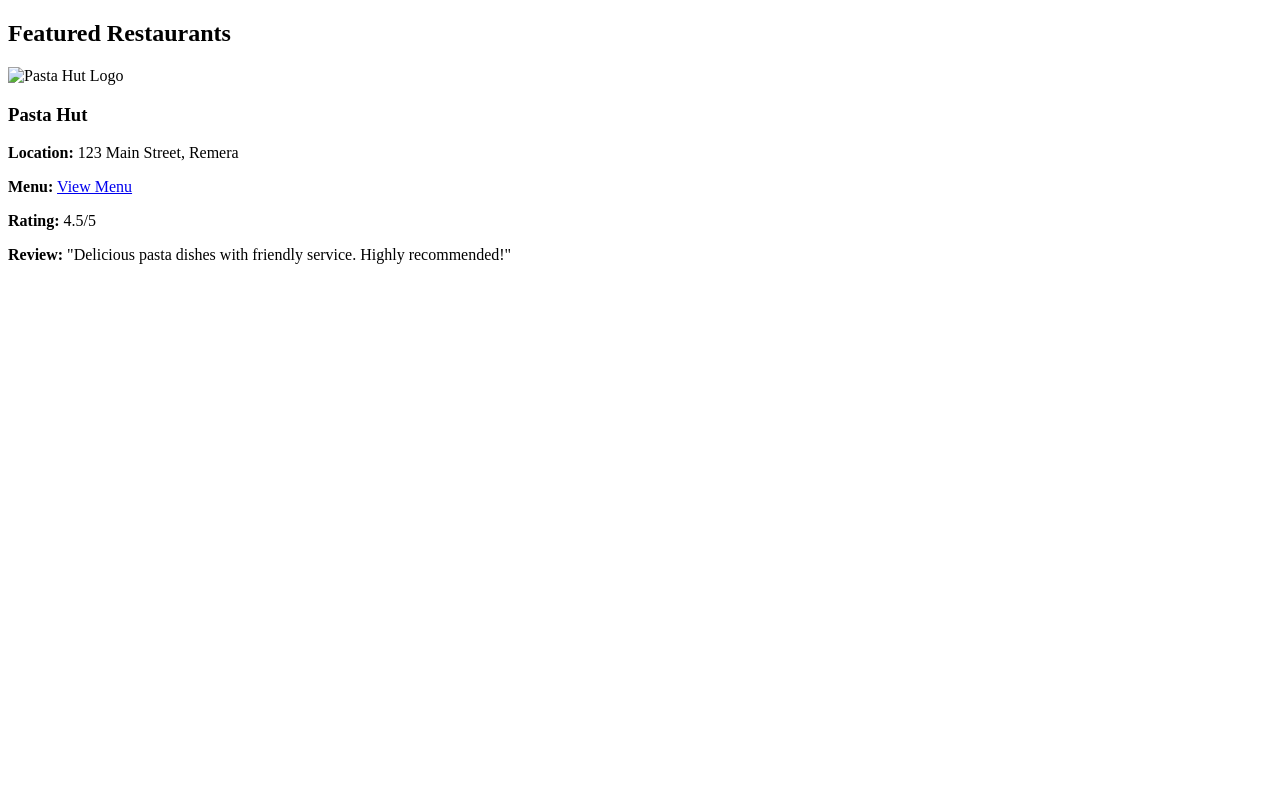
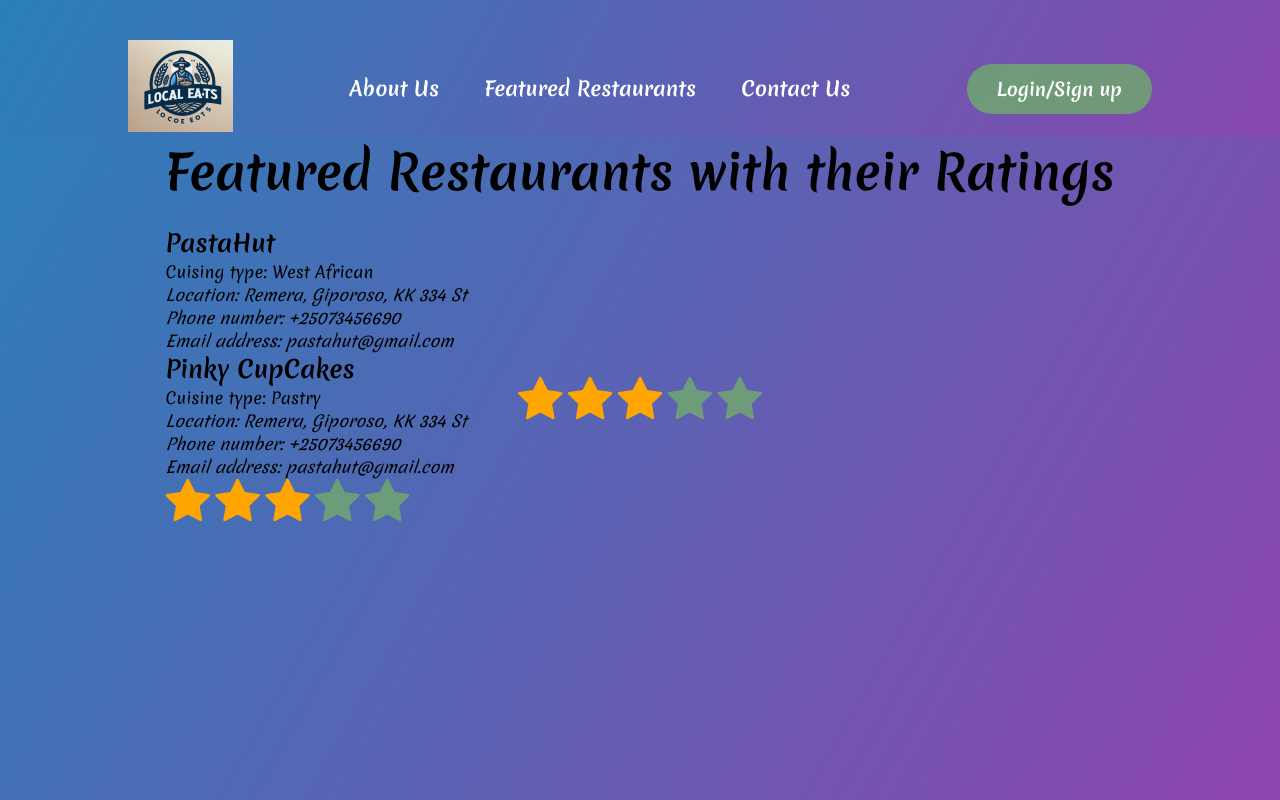
Before and after one commit to Mugara374/Eats-Website-Prototype, a website: page restaurants.html in a window 1280 px wide. Drawn offline with Linux system fonts and the light colour scheme.

Commit message:
updated code

```diff
--- a/restaurants.html
+++ b/restaurants.html
@@ -1,24 +1,70 @@
 <!DOCTYPE html>
 <html lang="en">
 <head>
-    <meta charset="UTF-8">
-    <meta name="viewport" content="width=device-width, initial-scale=1.0">
-    <title>Document</title>
+  <meta charset="UTF-8">
+  <meta name="viewport" content="width=device-width, initial-scale=1.0">
+  <link rel="stylesheet" href="styles.css">
+  <link rel="preconnect" href="https://fonts.googleapis.com">
+<link rel="preconnect" href="https://fonts.gstatic.com" crossorigin>
+<link href="https://fonts.googleapis.com/css2?family=Merienda:wght@300..900&display=swap" rel="stylesheet">
+<link rel="stylesheet" href="https://cdnjs.cloudflare.com/ajax/libs/font-awesome/4.7.0/css/font-awesome.min.css">
+  <title>Featured Restaurants</title>
 </head>
-<body>
-    <section id="restaurants" class="restaurants">
-    <h2>Featured Restaurants</h2>
-    <div class="restaurant">
-        <img id="images" src="./assets/images/pasta.jpg" alt="Pasta Hut Logo">
-        <div class=" details">
-          <h3>Pasta Hut</h3>
-          <p><strong>Location:</strong> 123 Main Street, Remera</p>
-          <p><strong>Menu:</strong> <a href="pasta_hut_menu.pdf" target="_blank">View Menu</a></p>
-          <p><strong>Rating:</strong> 4.5/5</p>
-          <p><strong>Review:</strong> "Delicious pasta dishes with friendly service. Highly recommended!"</p>
+<body class="resto">
+   <div class="top-resto">
+                <nav>
+                    <div class="logo">
+                        <img src="./assets/images/logo.png" alt="logo">
+                    </div>
+                    <ul>
+                        <li><a href="./about.html">About Us</a></li>
+                        <li><a href="./restaurants.html">Featured Restaurants</a></li>
+                        <li><a href="contact.html">Contact Us</a></li>
+                    </ul>
+                    <button type="button"><a href="login.html">Login/Sign up</a></button>
+                </nav>
+            </div>
         </div>
-      </div>
-   </section>
-  <!-- Restaurant profiles, menus, and customer reviews go here -->
+        <section class="restaurants">
+          <div>
+            <h1>Featured Restaurants with their Ratings</h1>
+            <div class="restaurant-1">
+              <h2>PastaHut</h2>
+              <p>
+                Cuising type: West African
+                <address>
+                  Location: Remera, Giporoso, KK 334 St <br>
+                  Phone number: +25073456690 <br>
+                  Email address: pastahut@gmail.com <br>
+                </address>
+                <div class="resto-container">
+                  <span class="fa fa-star fa-3x checked"></span>
+                  <span class="fa fa-star fa-3x checked"></span>
+                  <span class="fa fa-star fa-3x checked"></span>
+                  <span class="fa fa-star fa-3x"></span>
+                  <span class="fa fa-star fa-3x"></span>
+              </div>
+              </p>
+            </div>
+            <div class="restaurant-2">
+              <h2>Pinky CupCakes</h2>
+              <p>
+                Cuisine type: Pastry
+                <address>
+                  Location: Remera, Giporoso, KK 334 St <br>
+                  Phone number: +25073456690 <br>
+                  Email address: pastahut@gmail.com
+                </address>
+                <div class="resto-container-1">
+                  <span class="fa fa-star fa-3x checked-1"></span>
+                  <span class="fa fa-star fa-3x checked-1"></span>
+                  <span class="fa fa-star fa-3x checked-1"></span>
+                  <span class="fa fa-star fa-3x"></span>
+                  <span class="fa fa-star fa-3x"></span>
+              </div>
+              </p>
+            </div>
+          </div>
+        </section>
 </body>
 </html>
--- a/styles.css
+++ b/styles.css
@@ -401,3 +401,54 @@ input[type="submit"]:hover{
 .signup-form h1{
   margin-bottom: 30px;
 }
+
+/* FEATURED RESTAURANTS */
+.resto{
+  padding: 0;
+  margin: 0;
+  box-sizing: border-box;
+  background: linear-gradient(120deg,#2980b9, #8e44ad);
+}
+
+.top-resto {
+  background: linear-gradient(120deg,#297fb9c0, #8d44adc5);
+}
+
+.resto-container{
+  position: absolute;
+  top: 50%;
+  left: 50%;
+  transform: translate(-50%, -50%);
+}
+.checked{
+  color: orange;
+}
+.restaurants{
+  display: flex;
+  flex-direction: column;
+  justify-content: center;
+  align-items: center;
+}
+
+.restaurants-1{
+  margin-bottom: 20px;
+}
+
+.restaurants h1{
+  font-size: 3rem;
+  font-weight: bold;
+  padding-bottom: 20px;
+}
+
+.restaurants-1 h2{
+  font-size: 2rem;
+  font-weight: bold;
+}
+.restaurants-1 p{
+  font-size: 40px;
+  padding-bottom: 30px;
+}
+
+.checked-1{
+  color: orange;
+}
```
Also changed, not shown: about.html (+1 -1 lines), contact.html (+1 -1 lines), index.html (+1 -2 lines), menu.html (added).
